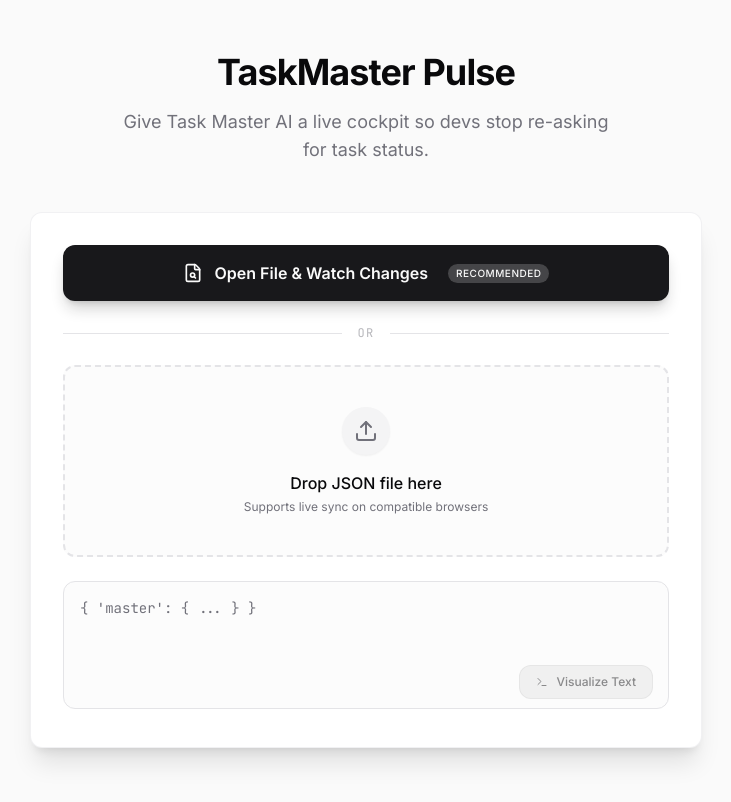
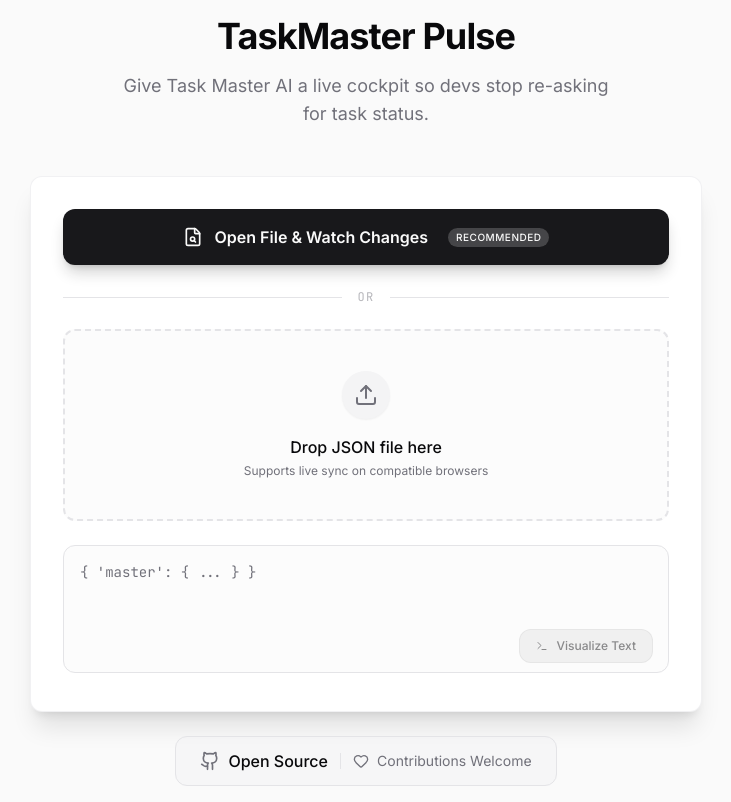
Before and after one commit to aramirez087/taskparser, a React (Vite) app: page / in a window 1280 px wide. Shown: the whole page, without its empty margins (274-1005 px from the left). Built offline with nearby package versions, Linux system fonts and the light colour scheme.

Commit message:
Updated readme.

```diff
--- a/components/Landing.tsx
+++ b/components/Landing.tsx
@@ -1,7 +1,7 @@
 import React, { useState } from 'react';
 import { RootData } from '../types';
 import { motion } from 'framer-motion';
-import { Upload, FileJson, Terminal, AlertCircle, FileSearch, Laptop } from 'lucide-react';
+import { Upload, FileJson, Terminal, AlertCircle, FileSearch, Laptop, Github, Heart } from 'lucide-react';
 
 interface LandingProps {
   onDataLoaded: (data: RootData, fileHandle?: any) => void;
@@ -206,6 +206,31 @@ export const Landing: React.FC<LandingProps> = ({ onDataLoaded }) => {
 
           </div>
         </div>
+
+        {/* Open Source Badge */}
+        <motion.div
+          initial={{ opacity: 0, y: 10 }}
+          animate={{ opacity: 1, y: 0 }}
+          transition={{ delay: 0.4 }}
+          className="mt-6 text-center"
+        >
+          <a
+            href="https://github.com/aramirez087/taskparser"
+            target="_blank"
+            rel="noopener noreferrer"
+            className="inline-flex items-center gap-3 px-6 py-3 rounded-xl bg-muted/50 hover:bg-muted border border-border hover:border-primary/30 transition-all duration-300 group text-foreground"
+          >
+            <div className="flex items-center gap-2">
+              <Github className="w-5 h-5 text-muted-foreground group-hover:text-primary transition-colors" />
+              <span className="font-medium">Open Source</span>
+            </div>
+            <div className="h-4 w-px bg-border"></div>
+            <div className="flex items-center gap-2 text-sm text-muted-foreground group-hover:text-foreground transition-colors">
+              <Heart className="w-4 h-4" />
+              <span>Contributions Welcome</span>
+            </div>
+          </a>
+        </motion.div>
       </div>
     </motion.div>
   );
```
Also changed, not shown: 1 other file (tests, documents, lock files or other folders).
